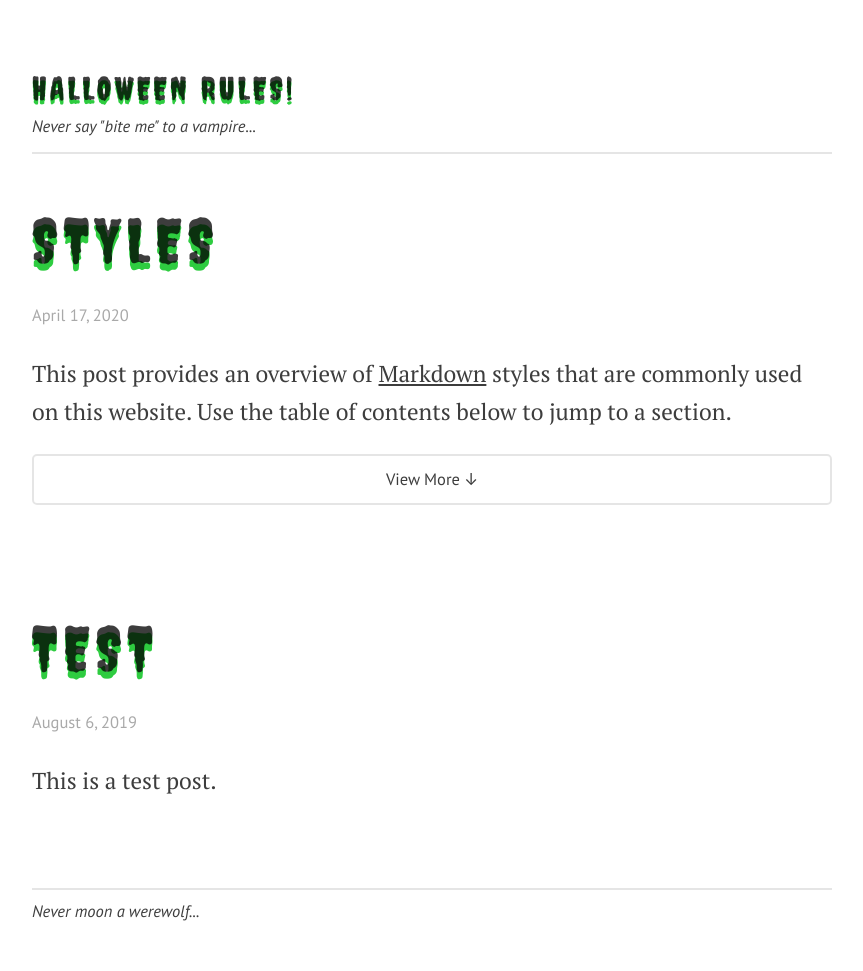
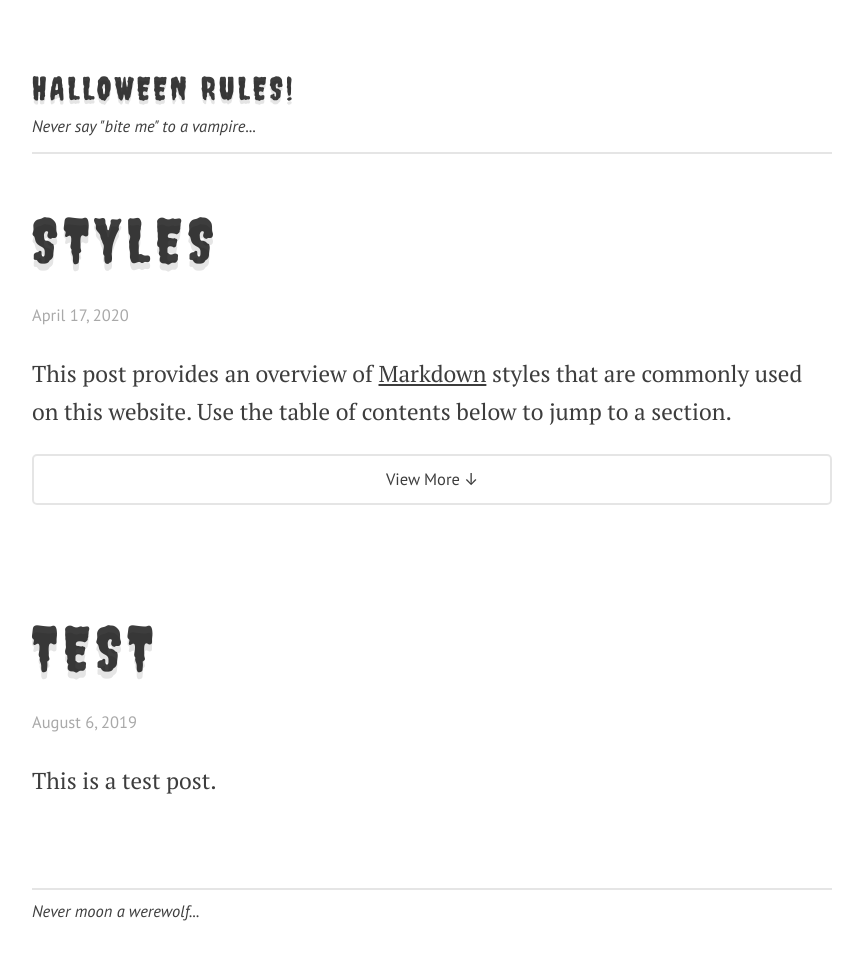
Before and after one commit to lmw13/lmw13, a Jekyll site: the page built from index.html, in a window 1280 px wide. Shown: the whole page, without its empty margins (208-1071 px from the left). Built offline with Jekyll 4.4.1, drawn with Linux system fonts in a browser that asks for light colours; some web fonts are replaced; the list of posts is cut into pages by our own code.

Commit message:
Update style.css

```diff
--- a/css/style.css
+++ b/css/style.css
@@ -93,7 +93,7 @@ h3,
 .header {
 	font-family: 'Creepster', cursive;
 	font-weight: 400;
-	text-shadow: 0 .11em 0 #2ECC40;
+	text-shadow: 0 .11em 0 rgba(0, 0, 0, 0.1);
 	text-transform: uppercase;
       	letter-spacing: 0.1em;
 }
```
